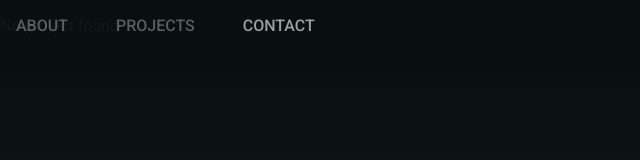
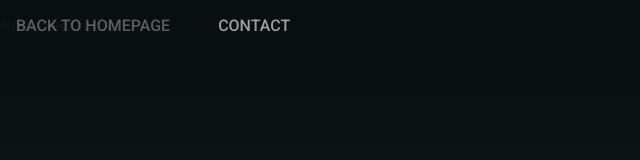
Before and after one commit to Gulshan1357/gulshan-portfolio-v2, a React (Vite) app: page /projectDetails/1 in a window 1280 px wide. Shown: the top 160 px of the page, without its empty margins (0-640 px from the left). Built offline with nearby package versions, Linux system fonts and the light colour scheme.

Commit message:
Update Navbar for Project Section

```diff
--- a/src/Navigation/Navigation.jsx
+++ b/src/Navigation/Navigation.jsx
@@ -1,12 +1,15 @@
 import { Squash as Hamburger } from "hamburger-react";
 import { useEffect, useState } from "react";
+import { useNavigate } from "react-router-dom";
 import { Link } from "react-scroll";
 
 import "./Navigation.scss";
 
-const Navigation = () => {
+const Navigation = ({ isModified = false }) => {
   const [isOpen, setOpen] = useState(false);
   const [screenWidth, setScreenWidth] = useState(window.innerWidth);
+  const navigate = useNavigate();
+  const handleClick = () => navigate(-1);
 
   useEffect(() => {
     const changeWidth = () => {
@@ -15,6 +18,41 @@ const Navigation = () => {
 
     window.addEventListener("resize", changeWidth);
   }, []);
+
+  // Different navigation options for Project Details page
+  if (isModified) {
+    return (
+      <nav className="nav">
+        <div className="nav-items">
+          <div className="nav-item">
+            {(isOpen || screenWidth > 500) && (
+              <ul className="nav-links">
+                <li className="nav-link">
+                  <button onClick={handleClick}>Back to HomePage</button>
+                </li>
+                <li className="nav-link">
+                  <Link
+                    activeClass="active"
+                    to="contact"
+                    spy={true}
+                    smooth={true}
+                    offset={-70}
+                    duration={500}
+                  >
+                    Contact
+                  </Link>
+                </li>
+              </ul>
+            )}
+          </div>
+
+          <div className="nav-item hamburger">
+            <Hamburger toggled={isOpen} toggle={setOpen} />
+          </div>
+        </div>
+      </nav>
+    );
+  }
   return (
     <nav className="nav">
       <div className="nav-items">
--- a/src/Navigation/Navigation.scss
+++ b/src/Navigation/Navigation.scss
@@ -34,6 +34,15 @@
   list-style-type: none;
   font-weight: 500;
   transition: color 0.3;
+  button {
+    all: unset;
+    background: none;
+    // color: $primary-grey;
+    font-size: inherit;
+    font-weight: 500;
+    border: none;
+    text-transform: uppercase;
+  }
   &:link,
   &:visited,
   &:focus,
--- a/src/ProjectDetail/ProjectDetails.jsx
+++ b/src/ProjectDetail/ProjectDetails.jsx
@@ -9,7 +9,7 @@ const ProjectDetails = () => {
 
   return (
     <div>
-      <Navigation />
+      <Navigation isModified="true" />
       {(() => {
         switch (projectName) {
           case "LacrosseVR":
```
